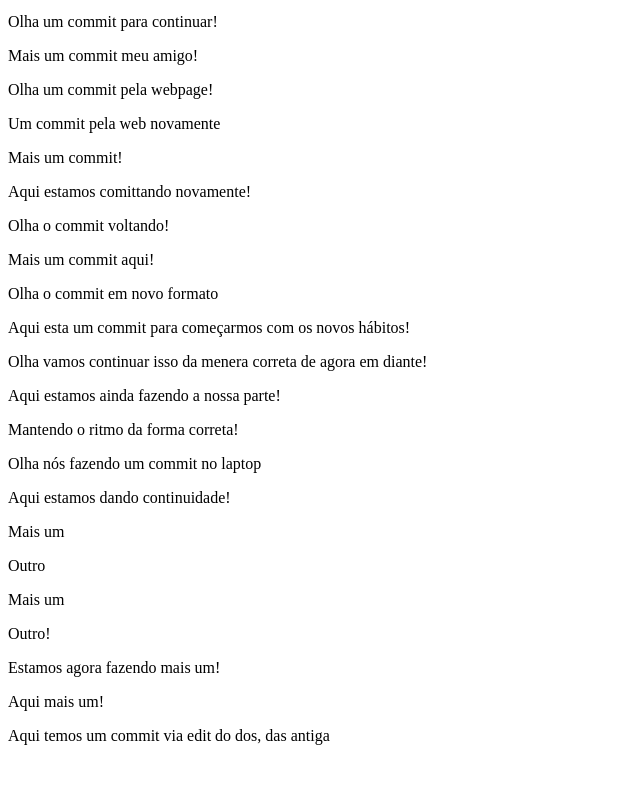
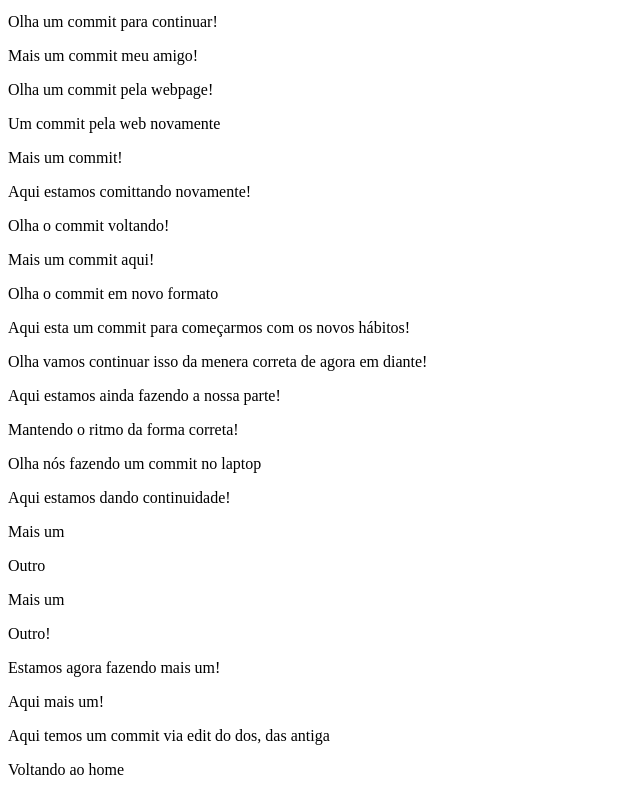
Before and after one commit to anderson-campos-lopes/xplaynet, a plain HTML site: page index.html in a window 1280 px wide. Shown: the part 5480-6275 px from the top of the page, without its empty margins (0-640 px from the left). Before the commit the page ends 6241 px from the top, so only its background shows below. Drawn offline with Linux system fonts and the light colour scheme.

Commit message:
15112026_Home

```diff
--- a/index.html
+++ b/index.html
@@ -236,6 +236,7 @@
     <p>Estamos agora fazendo mais um!</p>
     <p>Aqui mais um!</p>
     <p>Aqui temos um commit via edit do dos, das antiga</p>
+    <p>Voltando ao home</p>
   </body>
   <script src="script.js"></script>
 </html>
```
